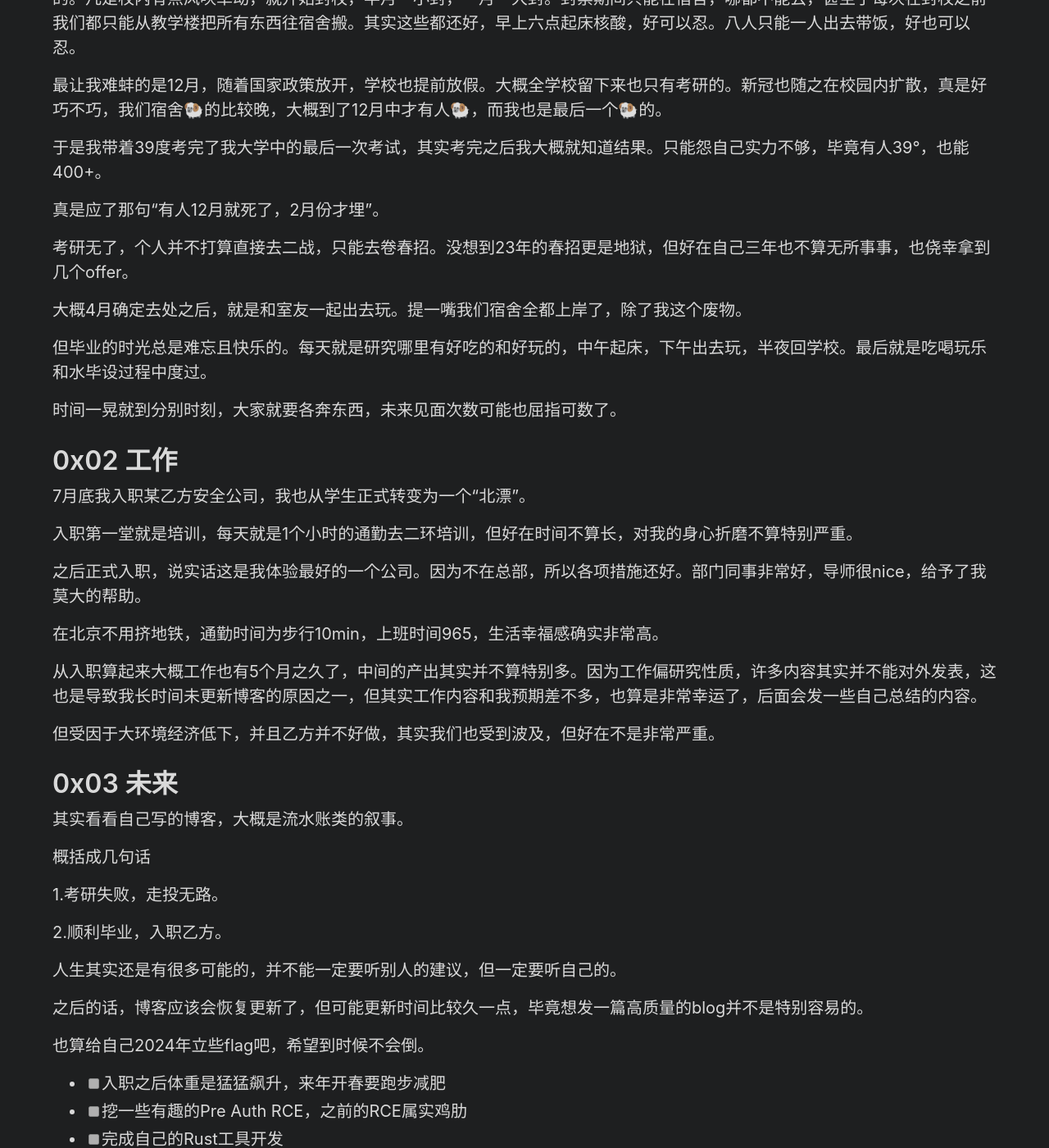
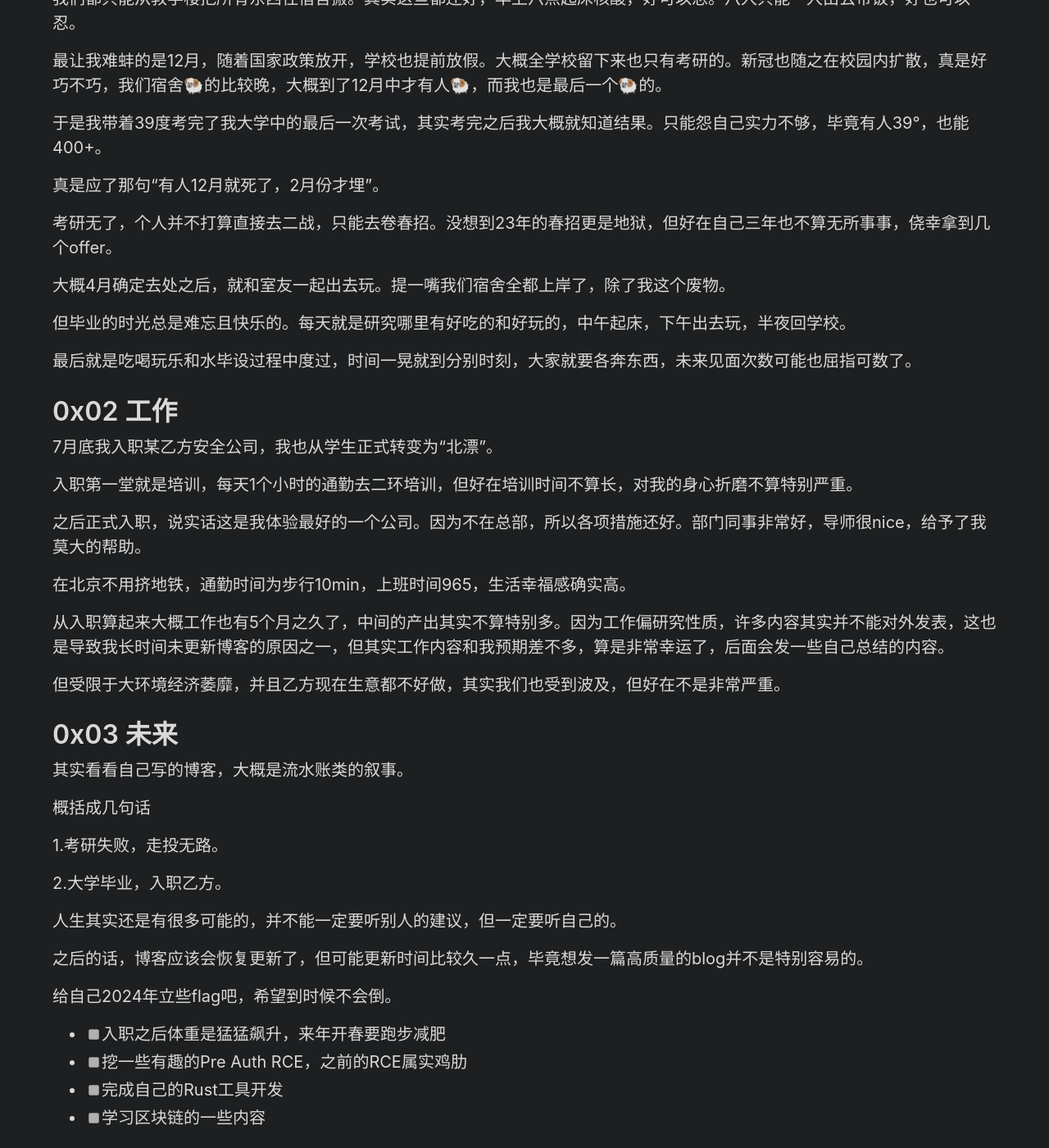
Before and after one commit to pz1o/m1keya.github.io, a Jekyll site: the page built from _posts/2024-01-03-life.md, in a window 1280 px wide and 1400 px high, scrolled down 946 px. Shown: the whole window at 82% size. Built offline with Jekyll 4.4.1, drawn with Linux system fonts in a browser that asks for light colours; some of the changed text lies outside the part shown.

Commit message:
2024/01/10 -- blog upload/2

```diff
--- a/_posts/2024-01-03-life.md
+++ b/_posts/2024-01-03-life.md
@@ -6,17 +6,17 @@ typora-root-url: ./
 
 - toc
 {: toc }
-自从工作之后，感觉写博客的欲望也少了很多。但还是抽出时间写一篇迟到的博客，回顾一下最近一年究竟在干些什么。
+自从工作之后，感觉写博客的欲望少了很多。但还是抽出时间写一篇迟到的博客，回顾一下最近一年究竟在干些什么。
 
-大概从23年6月是分界线吧，分成两部分来讲吧，讲讲学校内和工作之后的差别。
+23年6月大概是分界线，分成两部分来说吧，讲讲学校和工作的差别。
 
 # 0x01 大学
 
-时间线推回到22年3月，刚到大三，其实当时已经决定考研了(~~至于为什么考研，主要还是想继续体验校园生活~~bushi)，当时首要报考的学校是信工所，想得再烂不至于考不到国家线，总能进复试，起码是有个学上的(~~后来发生的事情还是我想太多了~~)。
+时间线推回到22年3月，刚到大三，其实当时已经决定考研了(~~至于为什么考研，主要还是想继续体验校园生活~~bushi)，一开始报考的学校是信工所，想得再烂不至于考不到国家线，总能进复试，起码是有个学上的(~~后来发生的事情还是我想太多了~~)。
 
 每天的状态大概就是上完课就去备考，日子也还算轻松。
 
-转眼就来到9月，应该是快到报考学校的日子。某一天，信工所公告写报考科目改成了11408，对于我一直学的12408属实是猝不及防。
+转眼就来到9月，应该是快到报考学校的日子。某一天，信工所公告报考科目改成了11408，一直学12408的我属实是猝不及防。
 
 对于高数，我一直不太擅长，直接去转高数一显然不太适合我，于是和之前一起报考信工所的同学合计去卷22408。
 
@@ -32,27 +32,27 @@ typora-root-url: ./
 
 真是应了那句“有人12月就死了，2月份才埋”。
 
-考研无了，个人并不打算直接去二战，只能去卷春招。没想到23年的春招更是地狱，但好在自己三年也不算无所事事，也侥幸拿到几个offer。
+考研无了，个人并不打算直接去二战，只能去卷春招。没想到23年的春招更是地狱，但好在自己三年也不算无所事事，侥幸拿到几个offer。
 
-大概4月确定去处之后，就是和室友一起出去玩。提一嘴我们宿舍全都上岸了，除了我这个废物。
+大概4月确定去处之后，就和室友一起出去玩。提一嘴我们宿舍全都上岸了，除了我这个废物。
 
-但毕业的时光总是难忘且快乐的。每天就是研究哪里有好吃的和好玩的，中午起床，下午出去玩，半夜回学校。最后就是吃喝玩乐和水毕设过程中度过。
+但毕业的时光总是难忘且快乐的。每天就是研究哪里有好吃的和好玩的，中午起床，下午出去玩，半夜回学校。
 
-时间一晃就到分别时刻，大家就要各奔东西，未来见面次数可能也屈指可数了。
+最后就是吃喝玩乐和水毕设过程中度过，时间一晃就到分别时刻，大家就要各奔东西，未来见面次数可能也屈指可数了。
 
 # 0x02 工作
 
-7月底我入职某乙方安全公司，我也从学生正式转变为一个“北漂”。
+7月底我入职某乙方安全公司，我也从学生正式转变为“北漂”。
 
-入职第一堂就是培训，每天就是1个小时的通勤去二环培训，但好在时间不算长，对我的身心折磨不算特别严重。
+入职第一堂就是培训，每天1个小时的通勤去二环培训，但好在培训时间不算长，对我的身心折磨不算特别严重。
 
 之后正式入职，说实话这是我体验最好的一个公司。因为不在总部，所以各项措施还好。部门同事非常好，导师很nice，给予了我莫大的帮助。
 
-在北京不用挤地铁，通勤时间为步行10min，上班时间965，生活幸福感确实非常高。
+在北京不用挤地铁，通勤时间为步行10min，上班时间965，生活幸福感确实高。
 
-从入职算起来大概工作也有5个月之久了，中间的产出其实并不算特别多。因为工作偏研究性质，许多内容其实并不能对外发表，这也是导致我长时间未更新博客的原因之一，但其实工作内容和我预期差不多，也算是非常幸运了，后面会发一些自己总结的内容。
+从入职算起来大概工作也有5个月之久了，中间的产出其实不算特别多。因为工作偏研究性质，许多内容其实并不能对外发表，这也是导致我长时间未更新博客的原因之一，但其实工作内容和我预期差不多，算是非常幸运了，后面会发一些自己总结的内容。
 
-但受因于大环境经济低下，并且乙方并不好做，其实我们也受到波及，但好在不是非常严重。
+但受限于大环境经济萎靡，并且乙方现在生意都不好做，其实我们也受到波及，但好在不是非常严重。
 
 # 0x03 未来
 
@@ -62,13 +62,13 @@ typora-root-url: ./
 
 1.考研失败，走投无路。
 
-2.顺利毕业，入职乙方。
+2.大学毕业，入职乙方。
 
 人生其实还是有很多可能的，并不能一定要听别人的建议，但一定要听自己的。
 
 之后的话，博客应该会恢复更新了，但可能更新时间比较久一点，毕竟想发一篇高质量的blog并不是特别容易的。
 
-也算给自己2024年立些flag吧，希望到时候不会倒。
+给自己2024年立些flag吧，希望到时候不会倒。
 
 - [ ] 入职之后体重是猛猛飙升，来年开春要跑步减肥
 - [ ] 挖一些有趣的Pre Auth RCE，之前的RCE属实鸡肋
```
Also changed, not shown: other parts of _posts/2024-01-03-life.md (+1 -1 lines).
